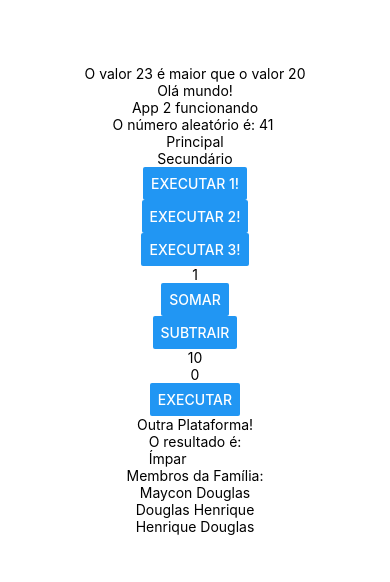
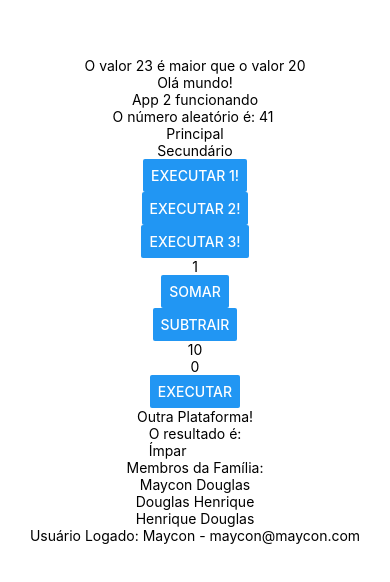
Before and after one commit to Maycdouglas/estudosReactNative, a React Native app: screen / in a window 390 px wide. Shown: the part 122-704 px from the top of the page. Built offline with nearby package versions, Linux system fonts and the light colour scheme.

Commit message:
insere mais um exemplo de renderizacao condicional

```diff
--- a/App.js
+++ b/App.js
@@ -12,7 +12,7 @@ import Plataforma from './src/fundamentos/Plataforma';
 import RenderizacaoCondicional from './src/fundamentos/RenderizacaoCondicional';
 import Familia from './src/fundamentos/PropsChildren/Familia';
 import Membro from './src/fundamentos/PropsChildren/Membro';
-
+import UsuarioLogado from './src/fundamentos/RenderizacaoCondicional2.js/UsuarioLogado';
 
 
 
@@ -39,6 +39,7 @@ export default function App() {
         <Membro nome="Douglas" sobrenome="Henrique"/>
         <Membro nome="Henrique" sobrenome="Douglas"/>
       </Familia>
+      <UsuarioLogado usuario={ {nome:"Maycon", email:"maycon@maycon.com"} }/>
 
 
 
--- /dev/null
+++ b/src/fundamentos/RenderizacaoCondicional2.js/If.js
@@ -0,0 +1,7 @@
+export default props=> {
+    if(props.teste) {
+        return props.children
+    } else {
+        return false
+    }
+}
--- /dev/null
+++ b/src/fundamentos/RenderizacaoCondicional2.js/UsuarioLogado.js
@@ -0,0 +1,18 @@
+import React, { useState } from 'react';
+import { View, Text, Button } from 'react-native';
+import If from './If';
+
+export default props => {
+
+    const usuario = props.usuario || {}
+    return (
+        <>
+        <If teste={usuario && usuario.nome && usuario.email}>
+            <Text>
+                Usuário Logado: {usuario.nome} - {usuario.email}
+            </Text>
+        </If>
+        </>
+
+    )
+}
```
